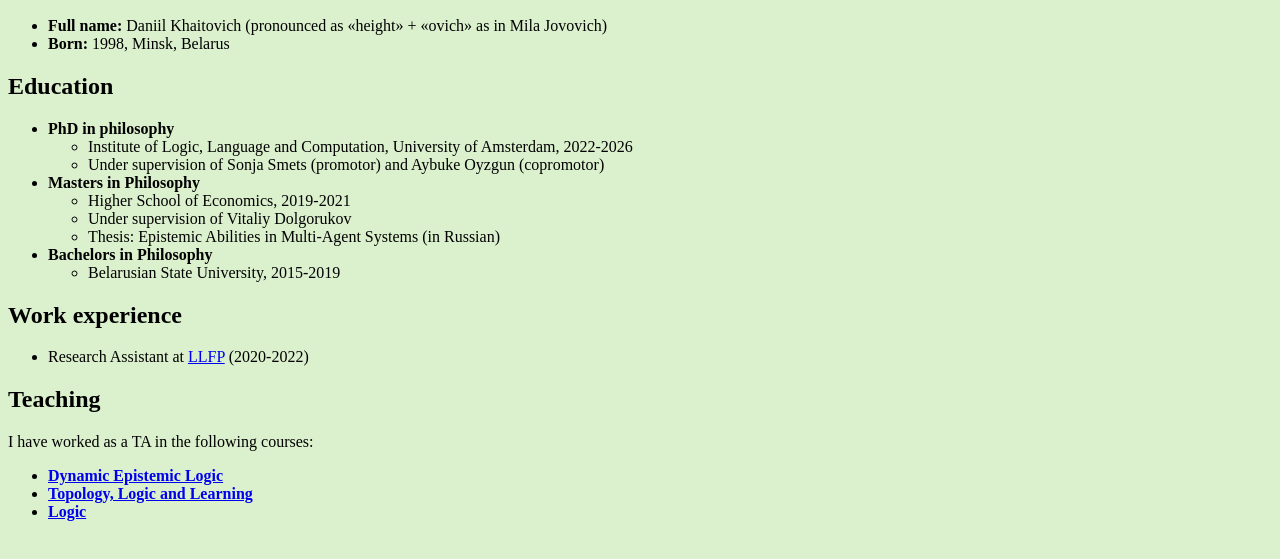
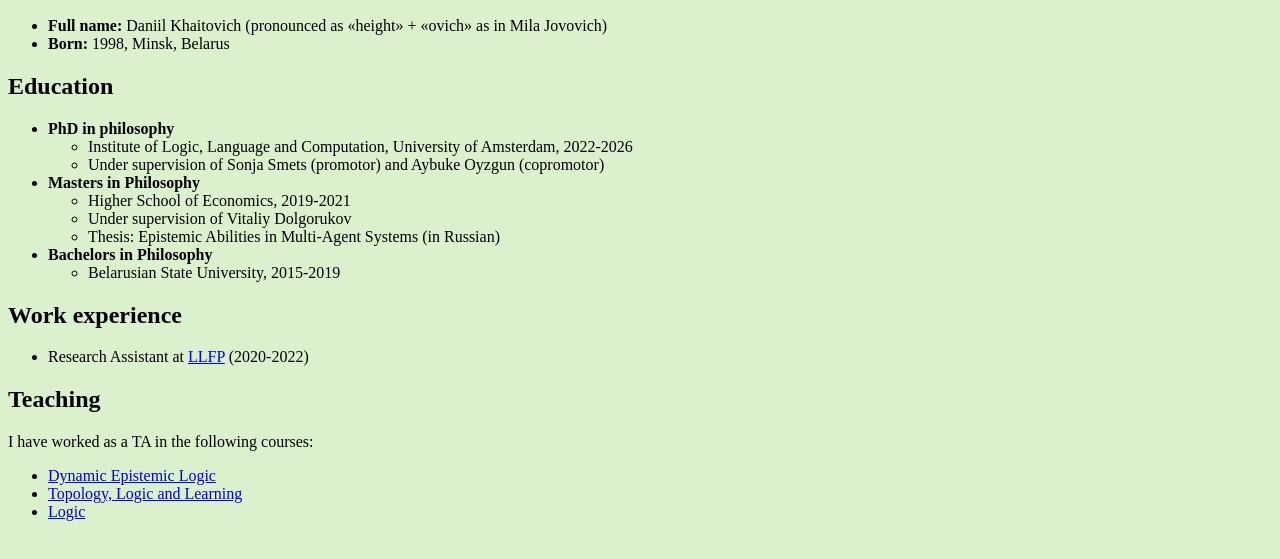
Before and after one commit to dkhaito/dkhaito.github.io, a plain HTML site: page cv.html in a window 1280 px wide. Shown: the part 167-726 px from the top of the page. Drawn offline with Linux system fonts and the light colour scheme.

Commit message:
Update cv.html

```diff
--- a/cv.html
+++ b/cv.html
@@ -70,8 +70,8 @@
 <h2> Teaching </h2>
 <p> I have worked as a TA in the following courses: </p>
     <ul>
-        <li> <a href="https://studiegids.uva.nl/xmlpages/page/2023-2024-en/search-course/course/109247"> <b> Dynamic Epistemic Logic </b> </a>  </li>
-        <li><a href="https://studiegids.uva.nl/xmlpages/page/2023-2024-en/search-course/course/109890"> <b> Topology, Logic and Learning </b> </a> </li>
-        <li> <a href="https://www.hse.ru/en/edu/courses/916899886"> <b> Logic</b> </a></li>
+        <li> <a href="https://studiegids.uva.nl/xmlpages/page/2023-2024-en/search-course/course/109247">  Dynamic Epistemic Logic  </a>  </li>
+        <li><a href="https://studiegids.uva.nl/xmlpages/page/2023-2024-en/search-course/course/109890"> Topology, Logic and Learning  </a> </li>
+        <li> <a href="https://www.hse.ru/en/edu/courses/916899886">  Logic </a></li>
     </ul>
 </body>
```
